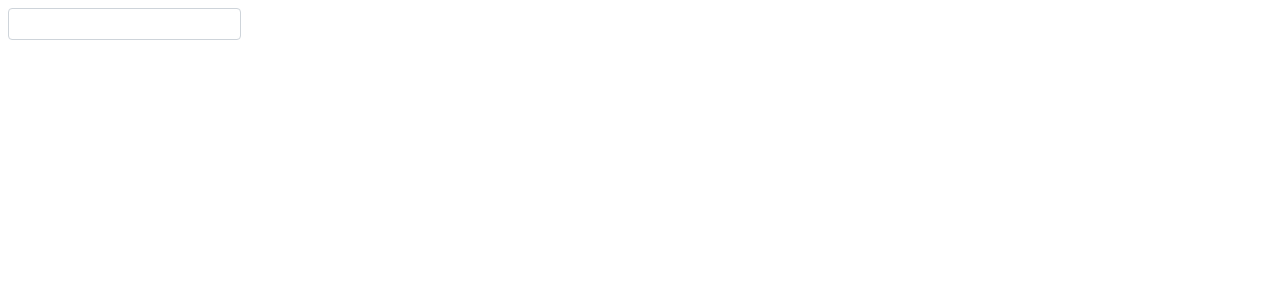
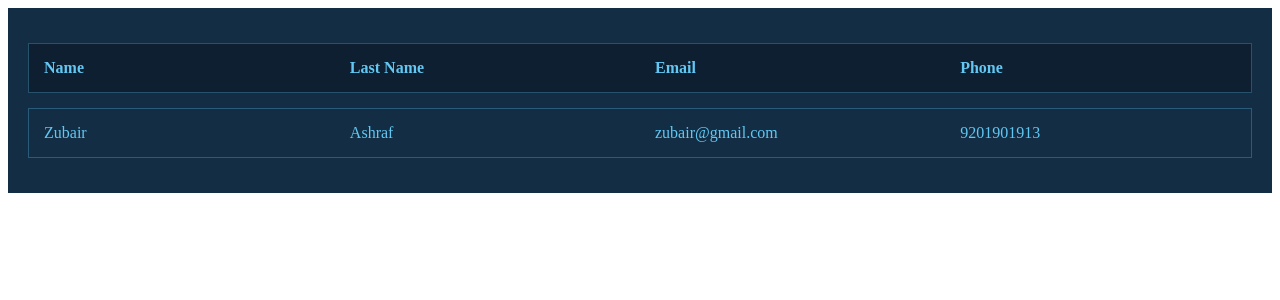
Before and after one commit to Zubair-Ashraf/keyko-contacts, a React (Create React App) app: page / in a window 1280 px wide. Shown: the top 300 px of the page. Built offline with nearby package versions, Linux system fonts and the light colour scheme.

Commit message:
create table component

```diff
--- /dev/null
+++ b/src/core-ui/Table/index.tsx
@@ -0,0 +1,35 @@
+import { FC } from 'react';
+import { Chip } from 'core-ui';
+import { TableProps } from './props';
+import { className } from './methods';
+
+export const Table: FC<TableProps> = (props: TableProps) => {
+  const { header, data }: TableProps = props;
+
+  return (
+    <table className={className()}>
+      <tr>
+        {header.map((name) => (
+          <th>{name}</th>
+        ))}
+      </tr>
+      {data?.map((data) => (
+        <tr>
+          {Object.values(data).map((name) =>
+            typeof name == 'object' ? (
+              <td>
+                {Object.values(name).map((name) => (
+                  <>
+                    <Chip color='secondary'>{name}</Chip> &nbsp;
+                  </>
+                ))}
+              </td>
+            ) : (
+              <td>{name}</td>
+            )
+          )}
+        </tr>
+      ))}
+    </table>
+  );
+};
--- /dev/null
+++ b/src/core-ui/Table/methods.ts
@@ -0,0 +1,12 @@
+export type ClassNameFunc<TProps> = (
+  strings: TemplateStringsArray,
+  props: TProps
+) => string;
+
+export const className = (): string => {
+  const classNames: string = ['table']
+    .filter((name: string | null): boolean => !!name)
+    .join(' ');
+
+  return classNames;
+};
--- /dev/null
+++ b/src/core-ui/Table/props.ts
@@ -0,0 +1,5 @@
+export interface TableProps {
+  header: Array<string>;
+
+  data: Array<any>;
+}
--- a/src/core-ui/index.ts
+++ b/src/core-ui/index.ts
@@ -8,3 +8,4 @@ export * from './Typography';
 export * from './Icon';
 export * from './Chip';
 export * from './TagInput';
+export * from './Table';
--- a/src/core/App/index.tsx
+++ b/src/core/App/index.tsx
@@ -1,10 +1,21 @@
 import { Fragment } from 'react';
-import { TagInput } from 'core-ui';
+import { Table } from 'core-ui';
 
 const App = () => {
   return (
     <Fragment>
-      <TagInput />
+      {/**Table */}
+      <Table
+        header={['Name', 'Last Name', 'Email', 'Phone']}
+        data={[
+          {
+            name: 'Zubair',
+            lastName: 'Ashraf',
+            email: 'zubair@gmail.com',
+            phone: '9201901913',
+          },
+        ]}
+      />
     </Fragment>
   );
 };
--- a/src/styles/index.css
+++ b/src/styles/index.css
@@ -6,3 +6,4 @@
 @import './list.css';
 @import './typography.css';
 @import './icon.css';
+@import './table.css';
--- /dev/null
+++ b/src/styles/table.css
@@ -0,0 +1,33 @@
+table {
+  width: 100%;
+  border-collapse: separate;
+  border-spacing: 0 15px;
+  background-color: var(--dark);
+  padding: 20px;
+}
+
+th {
+  background-color: rgba(0, 0, 0, 0.3);
+}
+
+th,
+td {
+  width: 150px;
+  text-align: center;
+  border: 1px solid var(--light-info);
+  border-right: none;
+  border-left: none;
+  padding: 15px;
+  color: var(--info);
+  text-align: left;
+}
+
+th:last-child,
+td:last-child {
+  border-right: 1px solid var(--light-info);
+}
+
+th:nth-child(1),
+td:nth-child(1) {
+  border-left: 1px solid var(--light-info);
+}
```
